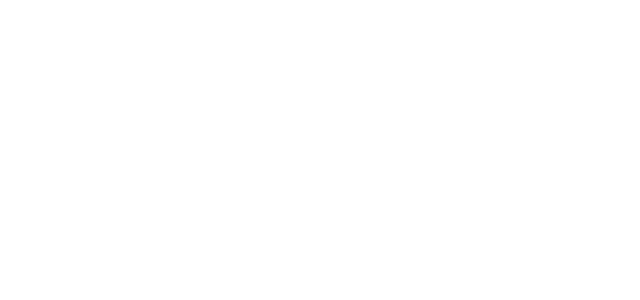
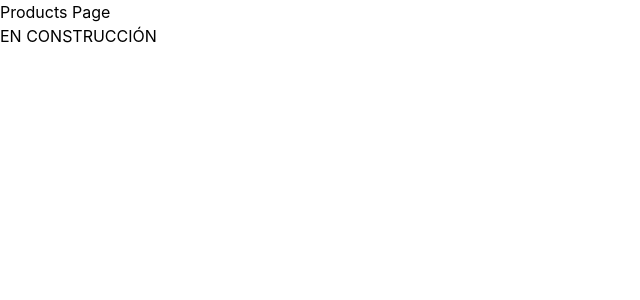
Before and after one commit to alexsanderdiaz/TheHouseSport, a React (Vite) app in the folder frontend/: page /products in a window 1280 px wide. Before the commit this address had no page. Shown: the top 300 px of the page, without its empty margins (0-640 px from the left). Built offline with nearby package versions, Linux system fonts and the light colour scheme.

Commit message:
adición products page e integración

```diff
--- a/frontend/src/App.tsx
+++ b/frontend/src/App.tsx
@@ -1,6 +1,7 @@
 import { BrowserRouter, Routes, Route } from "react-router-dom";
 import Homepage from "./pages/Homepage";
 import MainLayout from "./components/layouts/MainLayout";
+import ProductsPage from "./pages/Productspage";
 
 function App() {
   return (
@@ -12,6 +13,7 @@
           <Route path="/locations" element={<Homepage />} />
           <Route path="/plans" element={<Homepage />} />
         </Route>
+        <Route path="/products" element={<ProductsPage />} />
       </Routes>
     </BrowserRouter>
   );
--- a/frontend/src/components/UI/Button.tsx
+++ b/frontend/src/components/UI/Button.tsx
@@ -11,6 +11,7 @@
   className,
   variant = "primary",
   href,
+  target,
   ...props
 }: Props) {
   // Clases base que siempre tendrá el botón
@@ -33,7 +34,7 @@
       <a
         href={href}
         className={combinedClasses}
-        target="_blank"
+        target={target}
         rel="noopener noreferrer"
       >
         {children}
--- a/frontend/src/components/UI/PlanCard.tsx
+++ b/frontend/src/components/UI/PlanCard.tsx
@@ -83,6 +83,7 @@
           variant={plan.recommended ? "primary" : "tertiary"}
           className="w-full mt-auto py-2 overflow-hidden"
           href={whatsappUrl}
+          target="blank"
         >
           {t("choose", "Elegir Plan")}
         </Button>
--- a/frontend/src/components/common/Navbar.tsx
+++ b/frontend/src/components/common/Navbar.tsx
@@ -47,7 +47,7 @@
           </div>
 
           <div className="hidden md:block">
-            <Button>{t("products")}</Button>
+            <Button href="/products">{t("products")}</Button>
           </div>
 
           {/* DropDown Buttom */}
--- /dev/null
+++ b/frontend/src/components/layouts/ShopLayout.tsx
@@ -0,0 +1,21 @@
+import { Outlet } from "react-router-dom";
+import Navbar from "../common/Navbar";
+import Footer from "../common/Footer";
+import { useScrollToHash } from "../../hooks/useScrollToHash";
+
+export default function ShopLayout() {
+  useScrollToHash();
+
+  return (
+    <div className="relative min-h-screen w-full">
+      {/* CONTENIDO INTERFACE */}
+      <div className="relative z-10 flex flex-col min-h-screen">
+        <Navbar />
+        <main className="flex-grow w-full bg-transparent">
+          <Outlet />
+        </main>
+        <Footer />
+      </div>
+    </div>
+  );
+}
--- a/frontend/src/components/sections/About.tsx
+++ b/frontend/src/components/sections/About.tsx
@@ -4,8 +4,9 @@
 
 export default function About() {
   const { t } = useTranslation("about");
+  const year = new Date().getFullYear();
   const aboutStats = [
-    { label: "experience", value: "5+" },
+    { label: "experience", value: year - 2021 + "+" },
     { label: "members", value: "200+" },
     { label: "locations", value: "2" },
   ];
@@ -36,7 +37,7 @@
                 <div className="absolute -bottom-6 -right-6 bg-zinc-950 p-6 rounded-xl z-20 hidden md:block shadow-2xl">
                   <p className="font-black text-3xl uppercase italic tracking-tighter text-white">
                     {t("established", "Est.")}{" "}
-                    <span className="text-primary">2022</span>
+                    <span className="text-primary">2021</span>
                   </p>
                 </div>
               </div>
--- a/frontend/src/components/sections/Home.tsx
+++ b/frontend/src/components/sections/Home.tsx
@@ -49,7 +49,7 @@
           )}
         </p>
 
-        <Button href={whatsappUrl} variant="secondary">
+        <Button href={whatsappUrl} target="_blank" variant="secondary">
           {t("start", "Comenzar ahora")}
         </Button>
       </div>
--- a/frontend/src/pages/Productspage.tsx
+++ b/frontend/src/pages/Productspage.tsx
@@ -1,11 +1,8 @@
 function ProductsPage() {
   return (
-    <div className="min-h-screen flex flex-col items-center justify-center">
-      <h1 className="text-4xl font-bold mb-8">Nuestros Productos</h1>
-      <p className="text-lg text-gray-600 mb-4">
-        Explora nuestra variedad de productos deportivos.
-      </p>
-      {/* Aquí puedes agregar una lista o grid de productos */}
+    <div className="ProductsPage">
+      <h1>Products Page</h1>
+      <h2>EN CONSTRUCCIÓN</h2>
     </div>
   );
 }
```
Also changed, not shown: frontend/src/App.css (added).
